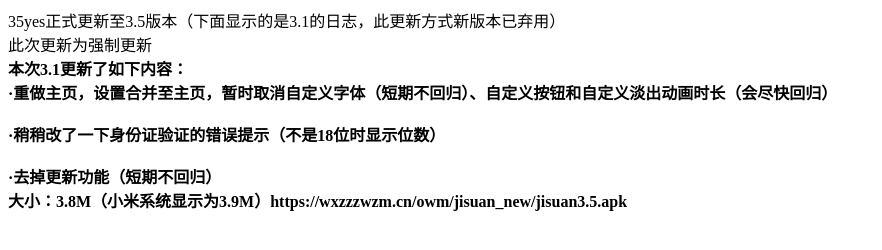
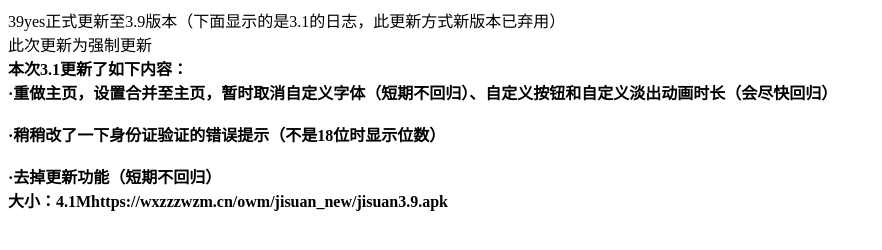
Before and after one commit to wxzzzwzm/wxzzzwzm.github.io, a plain HTML site: page owm/jisuan_new/index.html in a window 1280 px wide. Shown: the whole page, without its empty margins (0-882 px from the left). Drawn offline with Linux system fonts and the light colour scheme.

Commit message:
网页更新
为软件更新更新安装包

```diff
--- a/owm/jisuan_new/index.html
+++ b/owm/jisuan_new/index.html
@@ -1 +1 @@
-35</version>yes</force>正式更新至3.5版本（下面显示的是3.1的日志，此更新方式新版本已弃用）<br>此次更新为强制更新<br> <b>本次3.1更新了如下内容：<br>·重做主页，设置合并至主页，暂时取消自定义字体（短期不回归）、自定义按钮和自定义淡出动画时长（会尽快回归）<br><br>·稍稍改了一下身份证验证的错误提示（不是18位时显示位数）<br><br>·去掉更新功能（短期不回归）<br>大小：3.8M（小米系统显示为3.9M）</logs>https://wxzzzwzm.cn/owm/jisuan_new/jisuan3.5.apk
+39</version>yes</force>正式更新至3.9版本（下面显示的是3.1的日志，此更新方式新版本已弃用）<br>此次更新为强制更新<br> <b>本次3.1更新了如下内容：<br>·重做主页，设置合并至主页，暂时取消自定义字体（短期不回归）、自定义按钮和自定义淡出动画时长（会尽快回归）<br><br>·稍稍改了一下身份证验证的错误提示（不是18位时显示位数）<br><br>·去掉更新功能（短期不回归）<br>大小：4.1M</logs>https://wxzzzwzm.cn/owm/jisuan_new/jisuan3.9.apk
```
Also changed, not shown: 2 other files.
